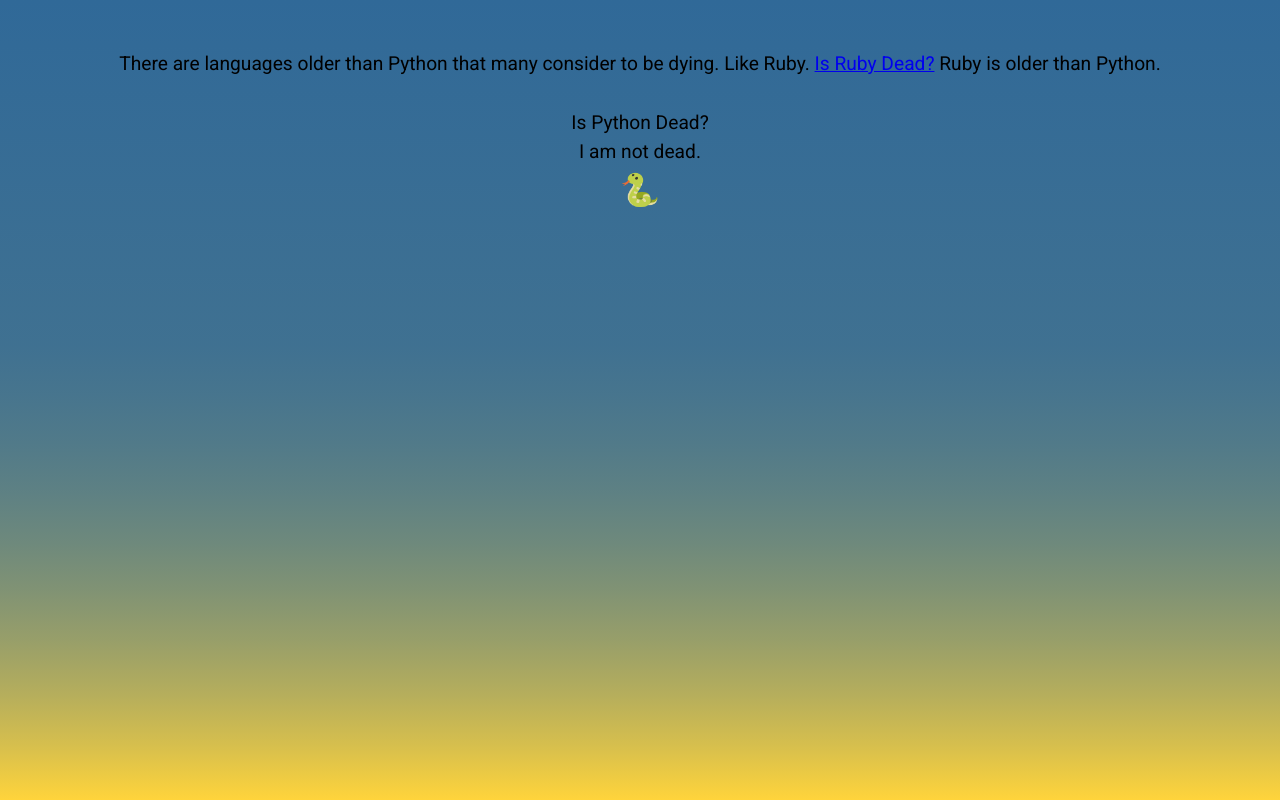
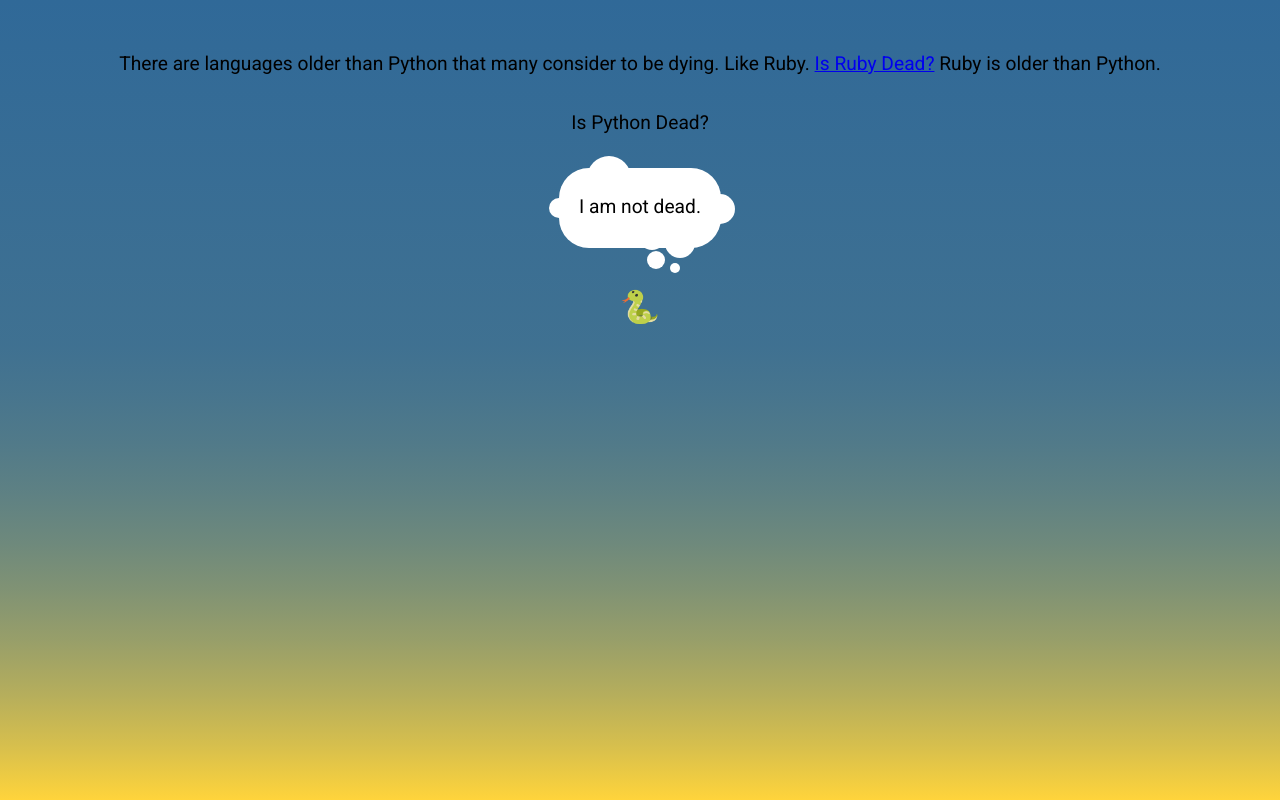
Before and after one commit to bycdiaz/ispythondead, a plain HTML site: page index.html in a window 1280 px wide. Drawn offline with Linux system fonts and the light colour scheme.

Commit message:
Adds thought bubble.

```diff
--- a/styles.css
+++ b/styles.css
@@ -27,5 +27,48 @@ body {
 }
 
 .snake-emoji {
+  margin-top: 15px;
   font-size: xx-large;
 }
+
+.status-text {
+  display:flex;
+  background-color:#fff;
+  padding:20px;
+  border-radius:30px;
+  min-width:40px;
+  max-width:220px;
+  min-height:40px;
+  margin:20px;
+  position:relative;
+  align-items:center;
+  justify-content:center;
+  text-align:center;
+  margin-top: 30px;
+}
+.status-text:before,
+.status-text:after {
+  content:"";
+  background-color:#fff;
+  border-radius:50%;
+  display:block;
+  position:absolute;
+  z-index:-1;
+}
+.status-text:before {
+  width:44px;
+  height:44px;
+  top:-12px;
+  left:28px;
+  box-shadow:-50px 30px 0 -12px #fff;
+}
+.status-text:after {
+  bottom:-10px;
+  right:26px;
+  width:30px;
+  height:30px;
+  box-shadow:40px -34px 0 0 #fff,
+             -28px -6px 0 -2px #fff,
+             -24px 17px 0 -6px #fff,
+             -5px 25px 0 -10px #fff;
+}
```
